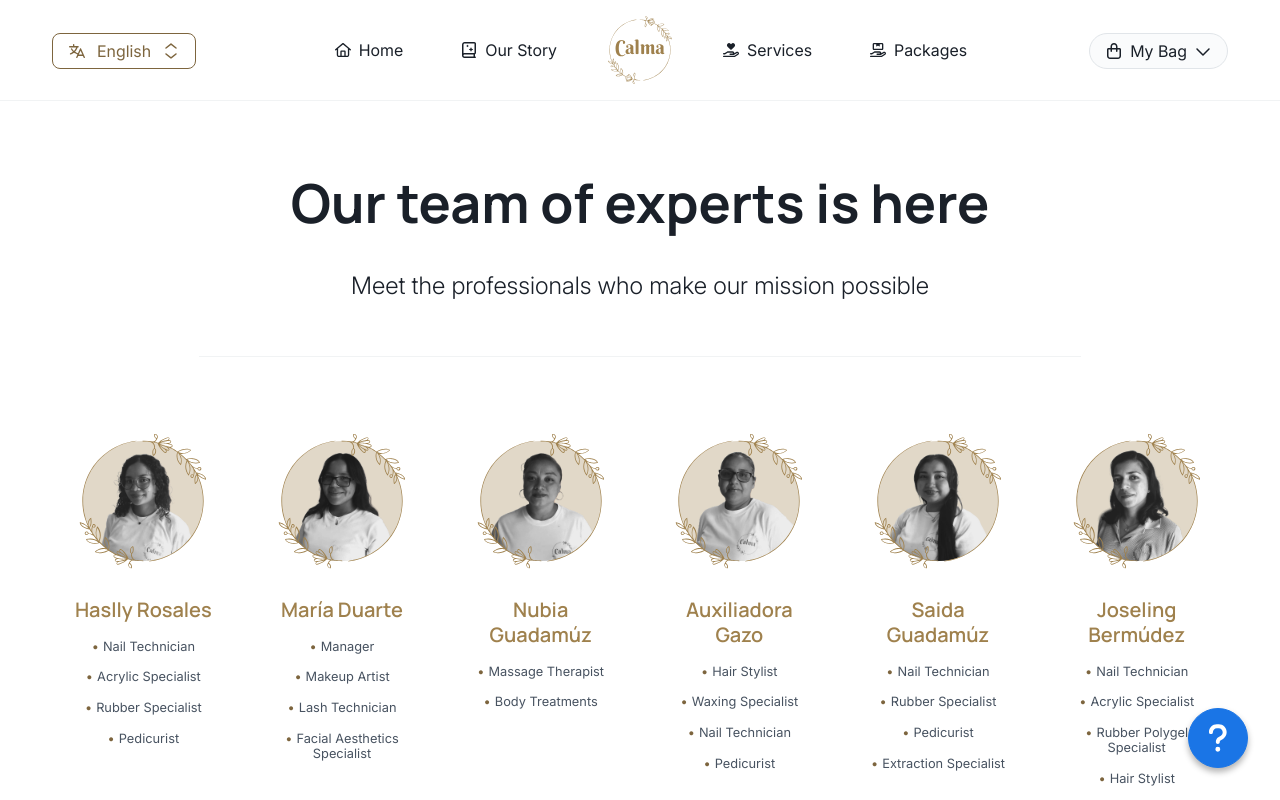
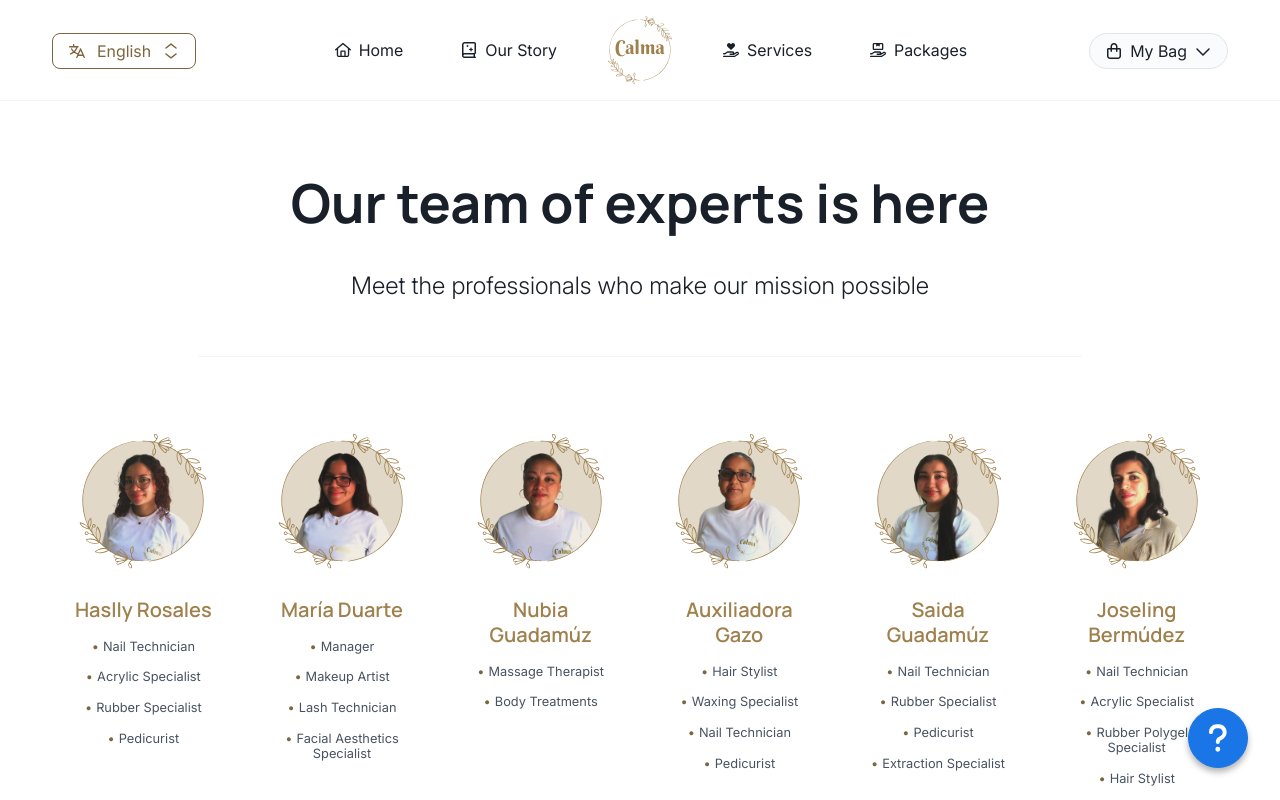
Before and after one commit to darrelmasis/Calma, a React (Vite) app: page /team in a window 1280 px wide. Shown: the top 800 px of the page. Built offline with nearby package versions, Linux system fonts and the light colour scheme.

Commit message:
refactor: ajusta animaciones y estilos en botones flotantes y componentes de equipo

```diff
--- a/src/styles/components/_floating-button.scss
+++ b/src/styles/components/_floating-button.scss
@@ -46,25 +46,12 @@
     transform: scale(0);
     opacity: 0;
     animation: fade-in-scale 0.2s ease forwards;
-    &:nth-child(1) {
-      animation-delay: 0.1s;
-    }
-    &:nth-child(2) {
-      animation-delay: 0;
-    }
   }
 
   &.hide {
     transform: scale(1);
     opacity: 1;
     animation: fade-out-scale 0.2s ease forwards;
-
-    &:nth-child(1) {
-      animation-delay: 0;
-    }
-    &:nth-child(2) {
-      animation-delay: 0.1s;
-    }
   }
 
   &-icon {
--- a/src/styles/components/_hero.scss
+++ b/src/styles/components/_hero.scss
@@ -3,10 +3,10 @@
 @use '../config/colors_map' as c;
 
 .hero {
-  min-height: 45rem; //~700px
+  min-height: calc(100vh - 100px);
 
   @include mq.screen('min', 'lg') {
-    min-height: 34.375rem; //~550px
+    min-height: calc(100vh - 100px);
   }
 
   &-content {
--- a/src/styles/pages/_team.scss
+++ b/src/styles/pages/_team.scss
@@ -69,27 +69,27 @@ $main-gradient: linear-gradient(90deg, white 50%, $headerColor 50%);
       transition: transform 1s ease-in-out;
     }
 
-    &:before {
-      content: '';
-      position: absolute;
-      top: 0;
-      left: 0;
-      width: 100%;
-      height: 100%;
-      border-radius: 50%;
-      backdrop-filter: grayscale(100%);
-      z-index: 2;
-      opacity: 1;
-      transition: 0.5s ease;
-      -webkit-mask-image: var(--mask-url);
-      mask-image: var(--mask-url);
-      -webkit-mask-size: cover;
-      mask-size: cover;
-      -webkit-mask-position: center;
-      mask-position: center;
-      -webkit-mask-repeat: no-repeat;
-      mask-repeat: no-repeat;
-    }
+    // &:before {
+    //   content: '';
+    //   position: absolute;
+    //   top: 0;
+    //   left: 0;
+    //   width: 100%;
+    //   height: 100%;
+    //   border-radius: 50%;
+    //   // backdrop-filter: grayscale(100%);
+    //   z-index: 2;
+    //   opacity: 1;
+    //   transition: 0.5s ease;
+    //   -webkit-mask-image: var(--mask-url);
+    //   mask-image: var(--mask-url);
+    //   -webkit-mask-size: cover;
+    //   mask-size: cover;
+    //   -webkit-mask-position: center;
+    //   mask-position: center;
+    //   -webkit-mask-repeat: no-repeat;
+    //   mask-repeat: no-repeat;
+    // }
 
     &-wrapper {
       overflow: hidden;
@@ -99,13 +99,13 @@ $main-gradient: linear-gradient(90deg, white 50%, $headerColor 50%);
     }
     &-picture {
       transition: all 1s ease-in-out;
-      filter: grayscale(50%);
+      // filter: grayscale(50%);
     }
 
     &-picture-alt {
       mix-blend-mode: multiply; //
       transition: all 1s ease-in-out;
-      filter: grayscale(50%);
+      // filter: grayscale(50%);
     }
   }
 }
```
